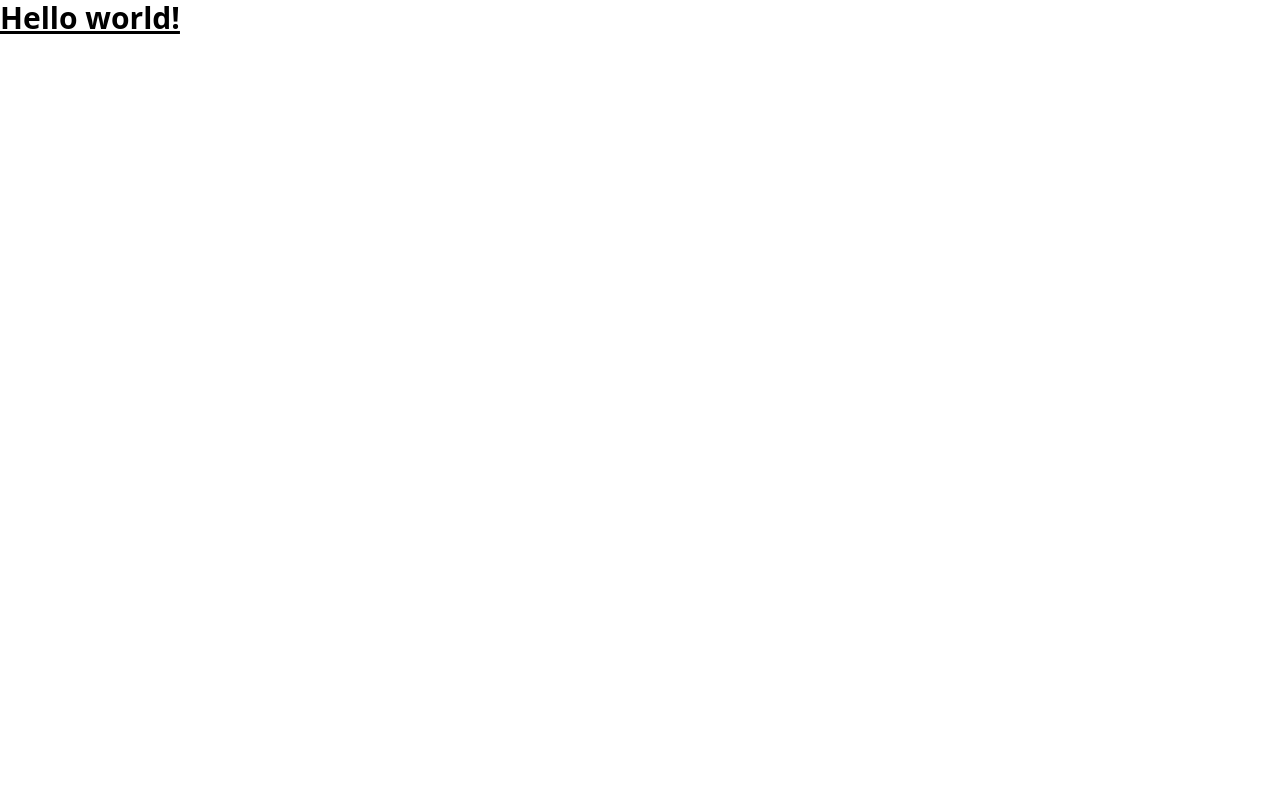
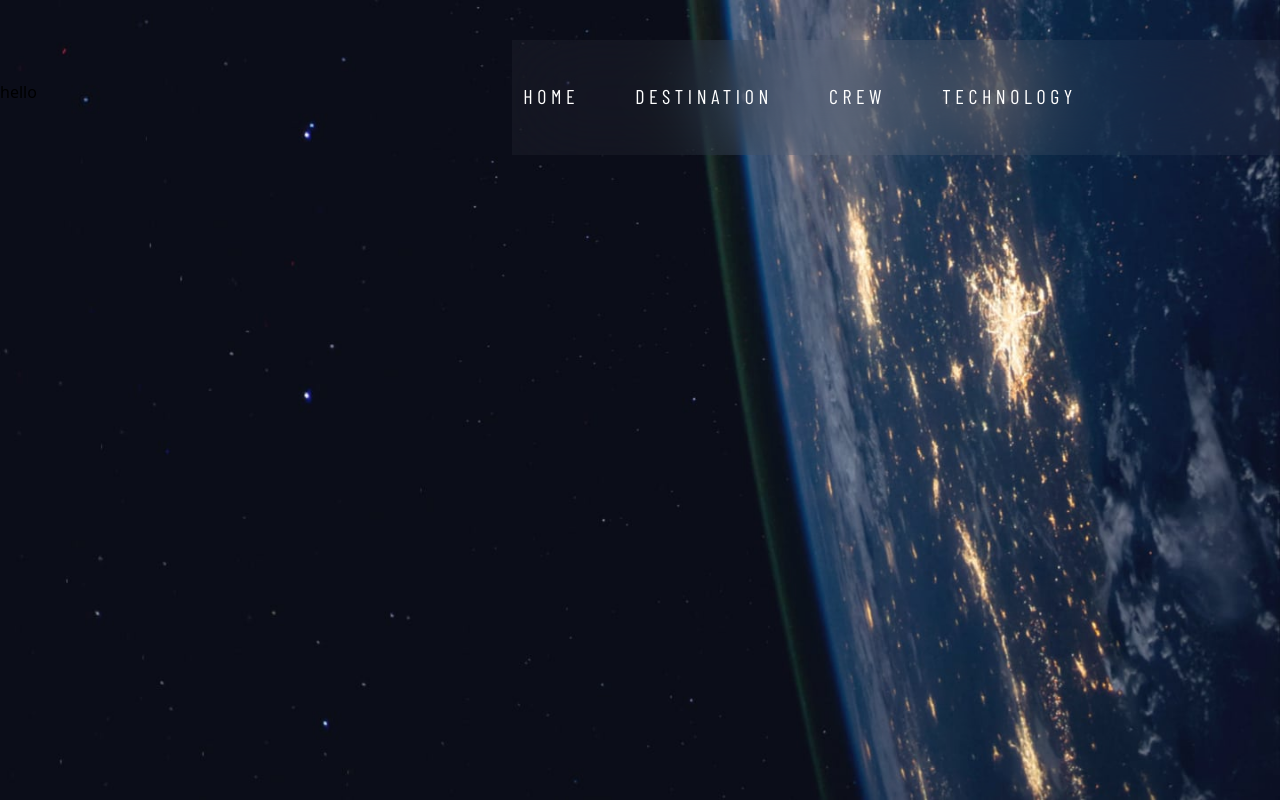
Before and after one commit to nicolsam/space-tourism, a React (Vite) app: page / in a window 1280 px wide. Built offline with nearby package versions, Linux system fonts and the light colour scheme; a web font is replaced by a local one.

Commit message:
add: header component and home page router

```diff
--- a/src/App.tsx
+++ b/src/App.tsx
@@ -1,12 +1,18 @@
-import './App.css'
+import { Routes, Route } from 'react-router-dom';
+
+import Header from '@components/Header';
+import Home from '@pages/Home';
 
 function App() {
 
   return (
     <div className="App">
-      <h1 className="text-3xl font-bold underline">
-        Hello world!
-      </h1>
+
+      <Header />
+
+      <Routes>
+        <Route path="/" element={<Home />} />
+      </Routes>
     </div>
   )
 }
```
